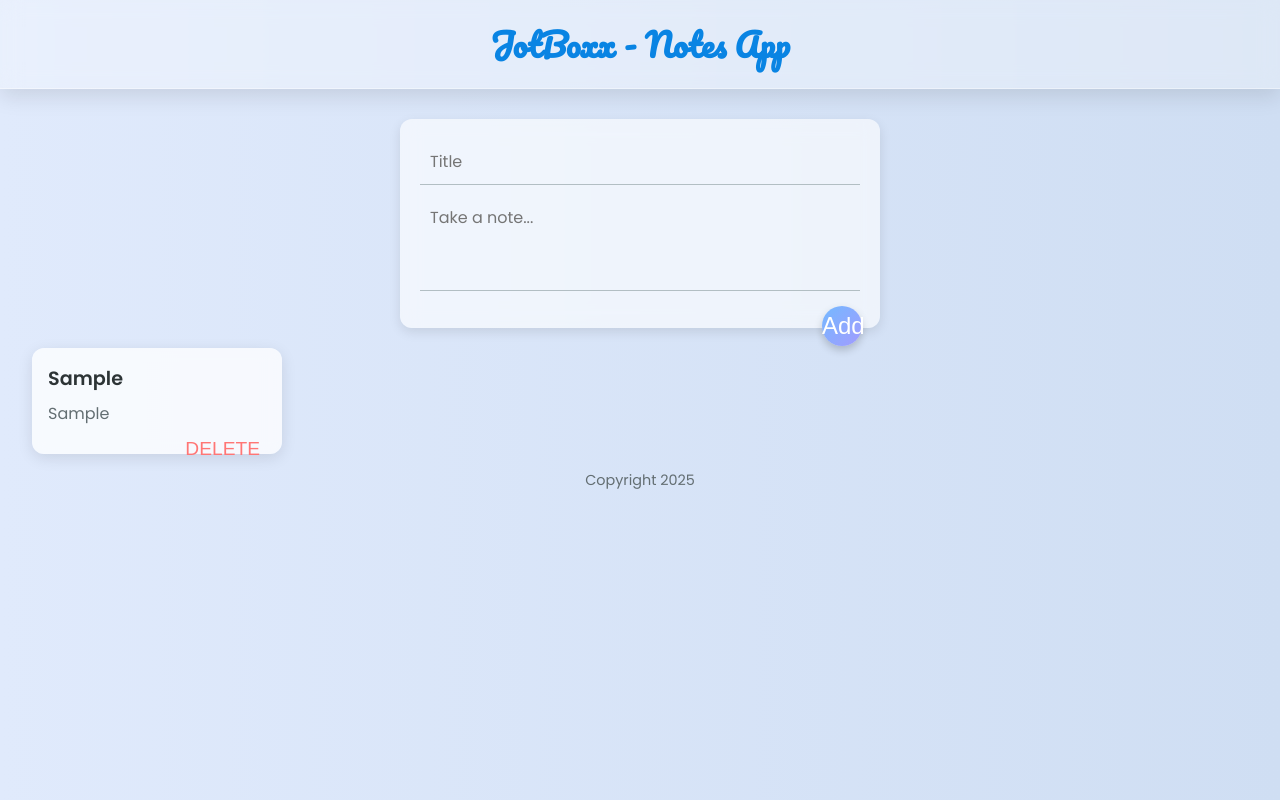
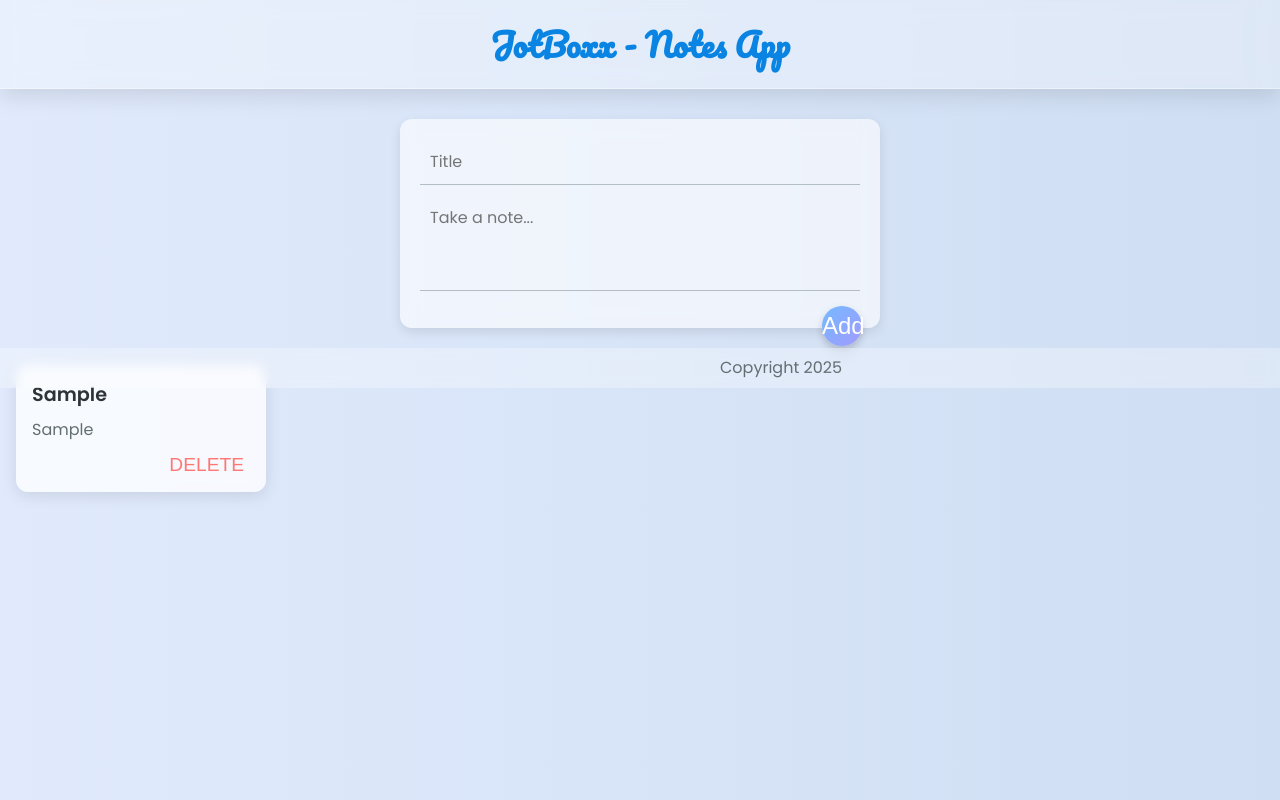
Before and after one commit to nuha-khan/notes-app, a React (Create React App) app: page / in a window 1280 px wide. Both pictures are taken after typing "Sample", "Sample" into the empty fields and a click on the button "Add". Built offline with nearby package versions, Linux system fonts and the light colour scheme.

Commit message:
Update App.css

```diff
--- a/src/App.css
+++ b/src/App.css
@@ -12,15 +12,26 @@ html {
 body {
   background: linear-gradient(to right, #e0eafc, #cfdef3);
   min-height: 100vh;
+  color: #2d3436;
+}
+
+/* App Container */
+.app-container {
+  display: flex;
+  flex-direction: column;
+  min-height: 100vh; /* full viewport height */
+}
+
+/* Main content grows to push footer down */
+.content {
+  flex: 1;
   padding: 0 16px;
-  color: #2d3436;
 }
 
 /* Header */
 header {
   background: rgba(255, 255, 255, 0.3);
   backdrop-filter: blur(10px);
-  margin: auto -16px;
   padding: 16px 32px;
   box-shadow: 0 8px 20px rgba(0, 0, 0, 0.1);
   border-bottom: 1px solid rgba(255, 255, 255, 0.4);
@@ -36,16 +47,13 @@ header h1 {
 
 /* Footer */
 footer {
-  position: relative; /* changed from absolute to relative for mobile */
-  bottom: 0;
   width: 100%;
   text-align: center;
   height: 2.5rem;
-}
-
-footer p {
+  background: rgba(255, 255, 255, 0.3);
+  backdrop-filter: blur(6px);
+  line-height: 2.5rem;
   color: #636e72;
-  font-size: 0.9rem;
 }
 
 /* Notes Grid */
@@ -60,6 +68,7 @@ footer p {
   background: rgba(255, 255, 255, 0.75);
   backdrop-filter: blur(6px);
   border-radius: 12px;
+  float: left;
   box-shadow: 0 4px 15px rgba(0, 0, 0, 0.1);
   padding: 16px;
   width: 250px;
```
